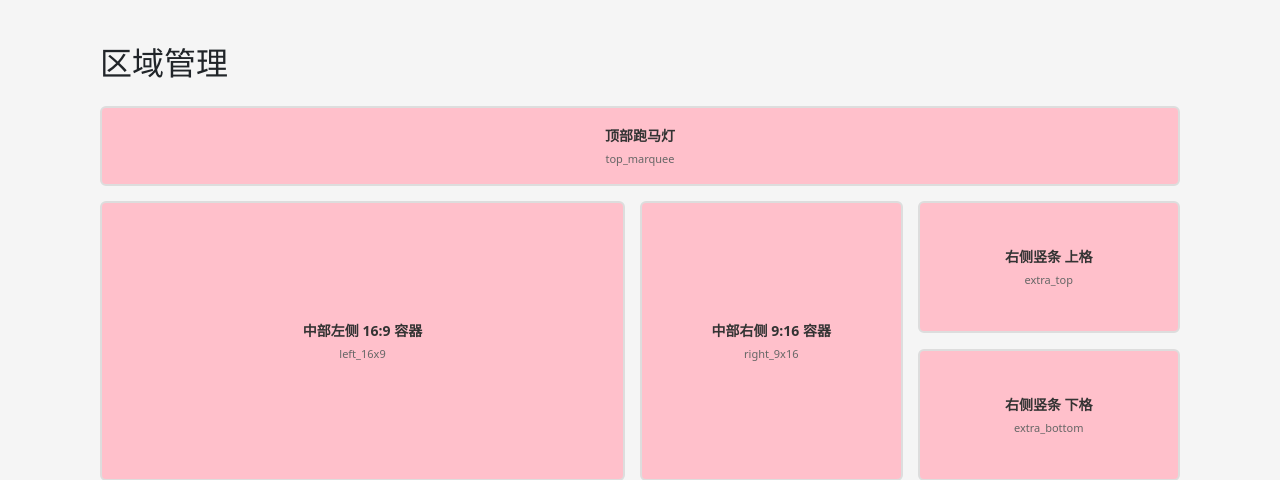
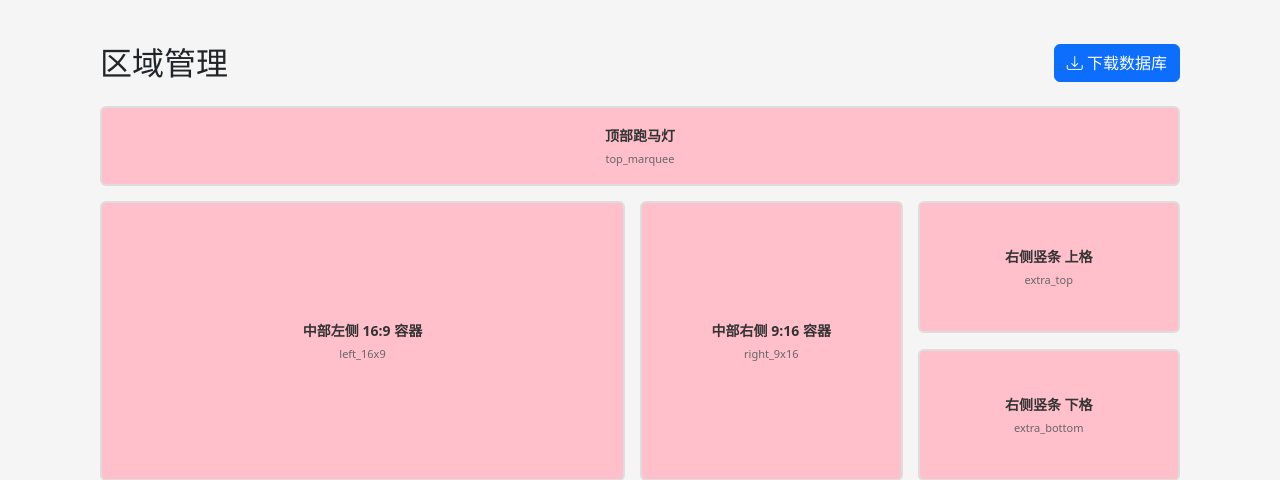
Before and after one commit to ltanme/my-ad, a Flask app: page / in a window 1280 px wide. Shown: the part 56-536 px from the top of the page. Run offline with Flask 3, Linux system fonts and the light colour scheme; the visitor is signed in with stand-in values (Sample User, id 1); parts of the project's set-up code (start-up, migrations or seed data) failed here and were passed over; some libraries are stand-ins or nearby versions.

Commit message:
增加一个下载数据库功能

```diff
--- a/admin/app.py
+++ b/admin/app.py
@@ -3,7 +3,7 @@
 """
 媒体显示系统管理后台
 """
-from flask import Flask, render_template, request, redirect, url_for, session, jsonify, flash
+from flask import Flask, render_template, request, redirect, url_for, session, jsonify, flash, send_file
 from werkzeug.utils import secure_filename
 import os
 import sqlite3
@@ -360,5 +360,34 @@ def api_add_asset_by_path():
         return jsonify({'success': False, 'error': str(e)})
 
 
+@app.route('/api/database/download', methods=['GET'])
+@login_required
+def download_database():
+    """下载数据库文件"""
+    try:
+        db_path = DATABASE_PATH
+
+        if not os.path.exists(db_path):
+            logger.error(f"数据库文件不存在: {db_path}")
+            return jsonify({'success': False, 'error': '数据库文件不存在'}), 404
+
+        # 生成带时间戳的文件名
+        from datetime import datetime
+        timestamp = datetime.now().strftime('%Y%m%d_%H%M%S')
+        download_name = f'media_display_{timestamp}.db'
+
+        logger.info(f"下载数据库: {db_path} -> {download_name}")
+
+        return send_file(
+            db_path,
+            as_attachment=True,
+            download_name=download_name,
+            mimetype='application/x-sqlite3'
+        )
+    except Exception as e:
+        logger.error(f"下载数据库失败: {e}", exc_info=True)
+        return jsonify({'success': False, 'error': str(e)}), 500
+
+
 if __name__ == '__main__':
     app.run(host='0.0.0.0', port=3400, debug=True)
--- a/admin/templates/base.html
+++ b/admin/templates/base.html
@@ -5,6 +5,7 @@
     <meta name="viewport" content="width=device-width, initial-scale=1.0">
     <title>{% block title %}媒体显示系统管理后台{% endblock %}</title>
     <link rel="stylesheet" href="{{ url_for('static', filename='bootstrap.min.css') }}">
+    <link rel="stylesheet" href="https://cdn.jsdelivr.net/npm/bootstrap-icons@1.11.0/font/bootstrap-icons.css">
     <style>
         body {
             background-color: #f5f5f5;
--- a/admin/templates/index.html
+++ b/admin/templates/index.html
@@ -183,7 +183,12 @@
 
 {% block content %}
 <div class="mt-4">
-    <h2 class="mb-4">区域管理</h2>
+    <div class="d-flex justify-content-between align-items-center mb-4">
+        <h2 class="mb-0">区域管理</h2>
+        <a href="{{ url_for('download_database') }}" class="btn btn-primary" title="下载数据库备份">
+            <i class="bi bi-download"></i> 下载数据库
+        </a>
+    </div>
 
     <div class="zone-layout">
         <!-- 顶部跑马灯 -->
```
